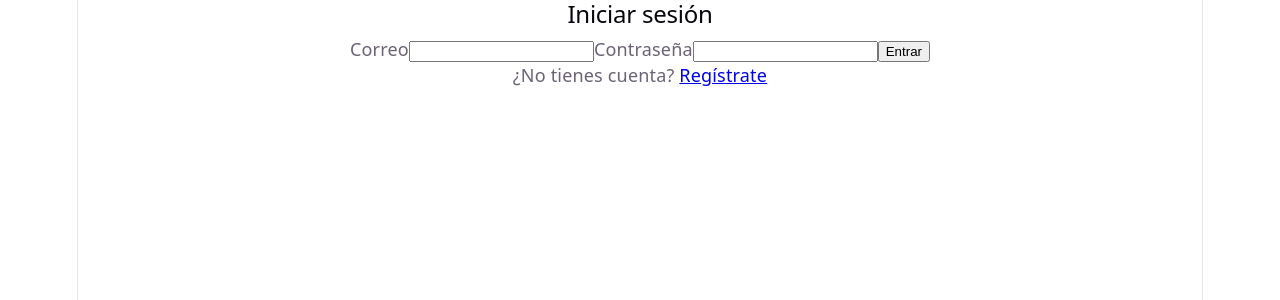
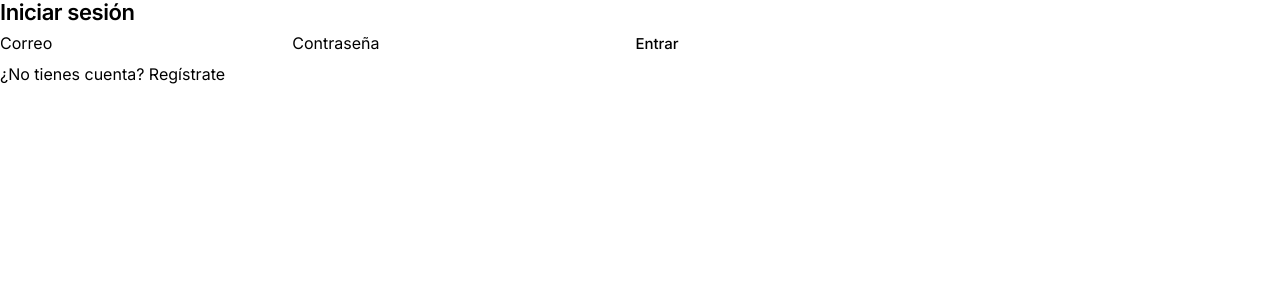
Before and after one commit to aymargardin02-blip/gastos-web, a React (Vite) app: page /login in a window 1280 px wide. Shown: the top 300 px of the page. Built offline with nearby package versions, Linux system fonts and the light colour scheme; no server answers.

Commit message:
feat: sistema de diseño base (colores, tipografia, selector de tema)

```diff
--- /dev/null
+++ b/src/estilos/tema.css
@@ -0,0 +1,155 @@
+:root {
+  --fuente: 'Inter', system-ui, -apple-system, 'Segoe UI', sans-serif;
+
+  --verde-50: #E9F7EF;
+  --verde-100: #C3EAD3;
+  --verde-400: #34A853;
+  --verde-500: #1E8E3E;
+  --verde-600: #167030;
+  --verde-900: #0B3818;
+
+  --rojo-100: #FBE0DE;
+  --rojo-500: #D93025;
+  --rojo-600: #B0271D;
+
+  --radio: 12px;
+  --radio-chico: 8px;
+  --sombra: 0 1px 2px rgba(0, 0, 0, 0.06), 0 4px 12px rgba(0, 0, 0, 0.05);
+
+  --duracion-rapida: 150ms;
+  --easing: cubic-bezier(0.4, 0, 0.2, 1);
+}
+
+[data-tema='claro'] {
+  --fondo: #F7F8F7;
+  --superficie: #FFFFFF;
+  --superficie-2: #F0F2F0;
+  --texto: #141813;
+  --texto-secundario: #5B615A;
+  --borde: rgba(20, 24, 19, 0.1);
+  --acento: var(--verde-500);
+  --acento-texto: var(--verde-600);
+  --acento-suave: var(--verde-50);
+  --peligro: var(--rojo-500);
+  --peligro-suave: var(--rojo-100);
+  --material: rgba(255, 255, 255, 0.72);
+  --material-borde: rgba(255, 255, 255, 0.5);
+}
+
+[data-tema='oscuro'] {
+  --fondo: #101210;
+  --superficie: #1A1D1A;
+  --superficie-2: #232622;
+  --texto: #F2F4F1;
+  --texto-secundario: #A3A99F;
+  --borde: rgba(242, 244, 241, 0.12);
+  --acento: var(--verde-400);
+  --acento-texto: var(--verde-100);
+  --acento-suave: rgba(52, 168, 83, 0.16);
+  --peligro: #FF6B5E;
+  --peligro-suave: rgba(217, 48, 37, 0.18);
+  --material: rgba(26, 29, 26, 0.72);
+  --material-borde: rgba(255, 255, 255, 0.08);
+}
+
+* {
+  box-sizing: border-box;
+}
+
+body {
+  margin: 0;
+  background: var(--fondo);
+  color: var(--texto);
+  font-family: var(--fuente);
+  font-size: 100%;
+  line-height: 1.5;
+  -webkit-font-smoothing: antialiased;
+  transition: background-color var(--duracion-rapida) var(--easing),
+    color var(--duracion-rapida) var(--easing);
+}
+
+h1, h2, h3 {
+  font-weight: 600;
+  letter-spacing: -0.02em;
+  line-height: 1.15;
+  margin: 0;
+}
+
+h1 { font-size: clamp(1.5rem, 4vw, 2rem); }
+h2 { font-size: 1.375rem; }
+h3 { font-size: 1.0625rem; }
+
+p {
+  color: var(--texto-secundario);
+  margin: 0;
+}
+
+a {
+  color: var(--acento-texto);
+  text-decoration: none;
+}
+
+a:hover {
+  text-decoration: underline;
+}
+
+button,
+input,
+select {
+  font-family: inherit;
+  font-size: 0.9375rem;
+}
+
+input,
+select {
+  background: var(--superficie);
+  color: var(--texto);
+  border: 1px solid var(--borde);
+  border-radius: var(--radio-chico);
+  padding: 0.55rem 0.75rem;
+  transition: border-color var(--duracion-rapida) var(--easing),
+    box-shadow var(--duracion-rapida) var(--easing);
+}
+
+input:focus-visible,
+select:focus-visible,
+button:focus-visible {
+  outline: none;
+  border-color: var(--acento);
+  box-shadow: 0 0 0 3px var(--acento-suave);
+}
+
+button {
+  cursor: pointer;
+  border: 1px solid var(--borde);
+  border-radius: var(--radio-chico);
+  background: var(--superficie);
+  color: var(--texto);
+  padding: 0.55rem 1rem;
+  font-weight: 500;
+  transition: transform 100ms var(--easing),
+    background-color var(--duracion-rapida) var(--easing);
+}
+
+button:active {
+  transform: scale(0.97);
+}
+
+button:disabled {
+  opacity: 0.5;
+  cursor: not-allowed;
+  transform: none;
+}
+
+button.principal {
+  background: var(--acento);
+  color: white;
+  border-color: transparent;
+}
+
+@media (prefers-reduced-motion: reduce) {
+  *, *::before, *::after {
+    animation-duration: 0.01ms !important;
+    transition-duration: 0.01ms !important;
+  }
+}
--- a/src/index.css
+++ b/src/index.css
@@ -1,111 +1,2 @@
-:root {
-  --text: #6b6375;
-  --text-h: #08060d;
-  --bg: #fff;
-  --border: #e5e4e7;
-  --code-bg: #f4f3ec;
-  --accent: #aa3bff;
-  --accent-bg: rgba(170, 59, 255, 0.1);
-  --accent-border: rgba(170, 59, 255, 0.5);
-  --social-bg: rgba(244, 243, 236, 0.5);
-  --shadow:
-    rgba(0, 0, 0, 0.1) 0 10px 15px -3px, rgba(0, 0, 0, 0.05) 0 4px 6px -2px;
-
-  --sans: system-ui, 'Segoe UI', Roboto, sans-serif;
-  --heading: system-ui, 'Segoe UI', Roboto, sans-serif;
-  --mono: ui-monospace, Consolas, monospace;
-
-  font: 18px/145% var(--sans);
-  letter-spacing: 0.18px;
-  color-scheme: light dark;
-  color: var(--text);
-  background: var(--bg);
-  font-synthesis: none;
-  text-rendering: optimizeLegibility;
-  -webkit-font-smoothing: antialiased;
-  -moz-osx-font-smoothing: grayscale;
-
-  @media (max-width: 1024px) {
-    font-size: 16px;
-  }
-}
-
-@media (prefers-color-scheme: dark) {
-  :root {
-    --text: #9ca3af;
-    --text-h: #f3f4f6;
-    --bg: #16171d;
-    --border: #2e303a;
-    --code-bg: #1f2028;
-    --accent: #c084fc;
-    --accent-bg: rgba(192, 132, 252, 0.15);
-    --accent-border: rgba(192, 132, 252, 0.5);
-    --social-bg: rgba(47, 48, 58, 0.5);
-    --shadow:
-      rgba(0, 0, 0, 0.4) 0 10px 15px -3px, rgba(0, 0, 0, 0.25) 0 4px 6px -2px;
-  }
-
-  #social .button-icon {
-    filter: invert(1) brightness(2);
-  }
-}
-
-#root {
-  width: 1126px;
-  max-width: 100%;
-  margin: 0 auto;
-  text-align: center;
-  border-inline: 1px solid var(--border);
-  min-height: 100svh;
-  display: flex;
-  flex-direction: column;
-  box-sizing: border-box;
-}
-
-body {
-  margin: 0;
-}
-
-h1,
-h2 {
-  font-family: var(--heading);
-  font-weight: 500;
-  color: var(--text-h);
-}
-
-h1 {
-  font-size: 56px;
-  letter-spacing: -1.68px;
-  margin: 32px 0;
-  @media (max-width: 1024px) {
-    font-size: 36px;
-    margin: 20px 0;
-  }
-}
-h2 {
-  font-size: 24px;
-  line-height: 118%;
-  letter-spacing: -0.24px;
-  margin: 0 0 8px;
-  @media (max-width: 1024px) {
-    font-size: 20px;
-  }
-}
-p {
-  margin: 0;
-}
-
-code,
-.counter {
-  font-family: var(--mono);
-  display: inline-flex;
-  border-radius: 4px;
-  color: var(--text-h);
-}
-
-code {
-  font-size: 15px;
-  line-height: 135%;
-  padding: 4px 8px;
-  background: var(--code-bg);
-}
+@import url('https://fonts.googleapis.com/css2?family=Inter:wght@400;500;600;700&display=swap');
+@import './estilos/tema.css';
```
Also changed, not shown: src/App.css (deleted, +0 -184 lines), src/api/preferenciaTema.ts (added, +19 -0 lines), src/componentes/SelectorTema.tsx (added, +33 -0 lines).
